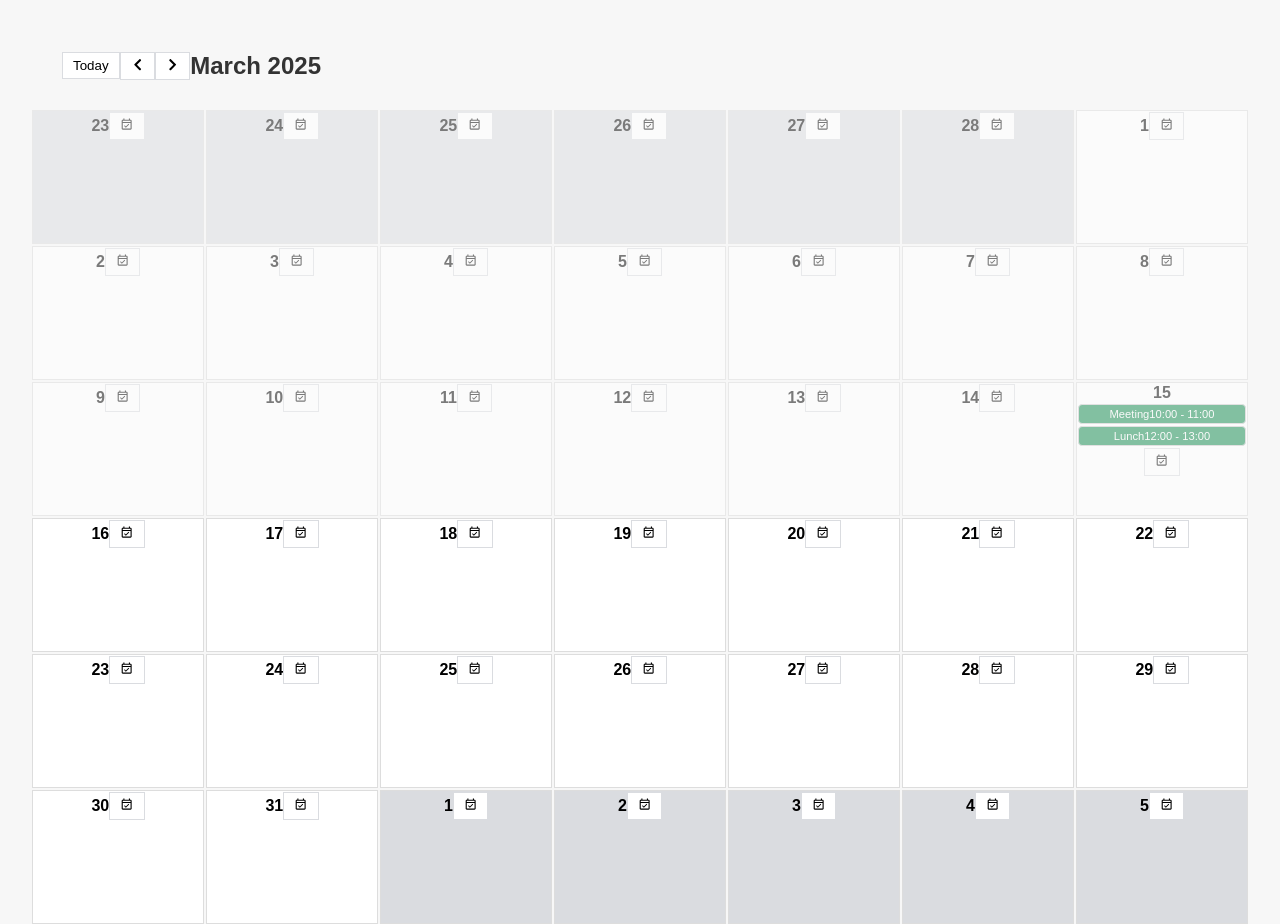
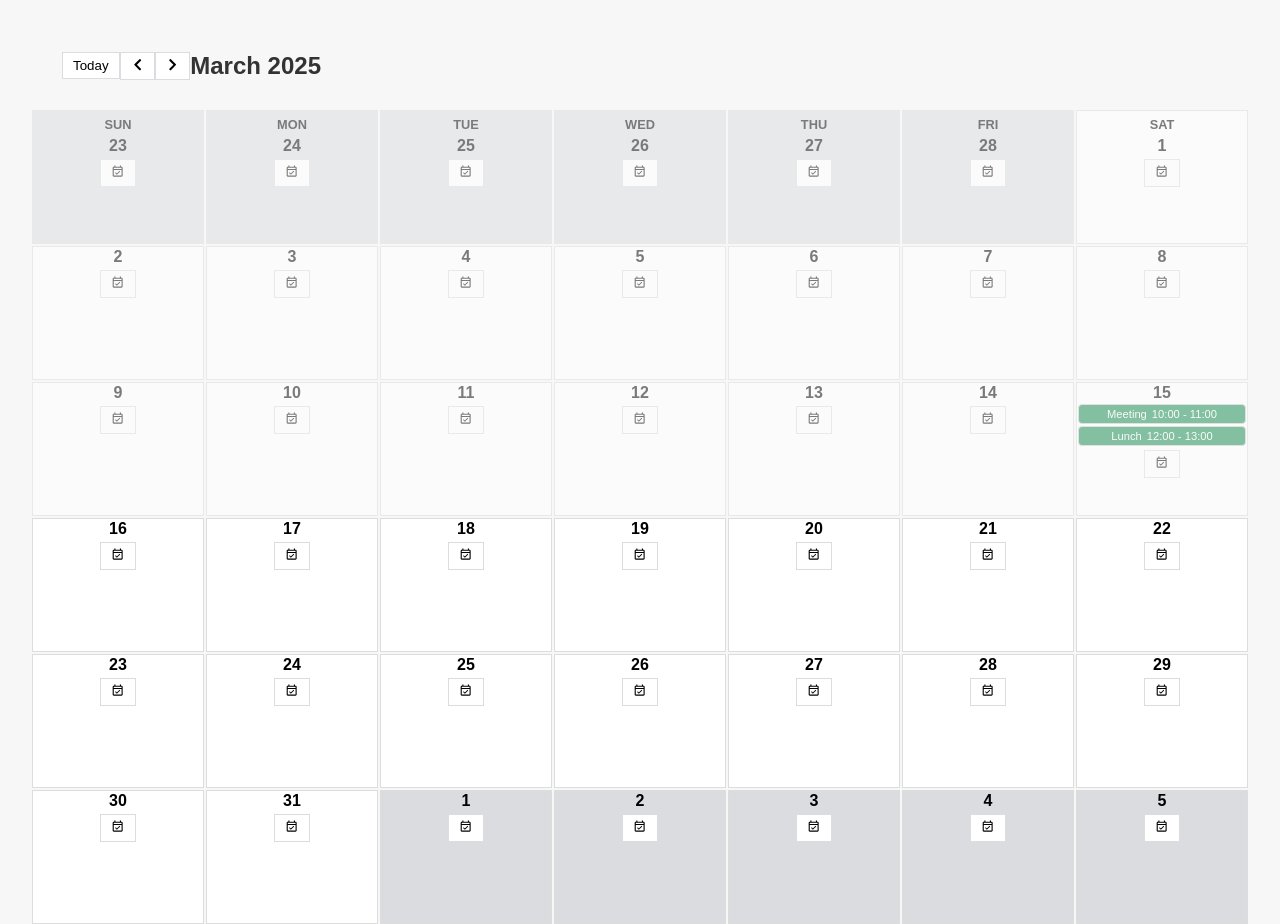
Before and after one commit to SantiagoYanezFerreiro/google-calendar-clone, a React (Vite) app: page / in a window 1280 px wide. Built offline with nearby package versions, Linux system fonts and the light colour scheme.

Commit message:
final aesthetic touches, adding day name in letters spaced + add event button

```diff
--- a/src/components/Calendar.tsx
+++ b/src/components/Calendar.tsx
@@ -108,10 +108,16 @@ const Calendar: React.FC<CalendarProps> = ({ events, onEventClick }) => {
             );
           return (
             <div key={index} className={dayClass}>
+              {index < 7 && (
+                <div className="day-abbr">
+                  {format(day, "EEE").toUpperCase()}
+                </div>
+              )}
               <span className="day-number">{format(day, "d")}</span>
               {eventsForDay.slice(0, 2).map((event, idx) => (
                 <Event key={idx} event={event} onClick={onEventClick} />
               ))}
+              <div className="add-event-container">
                 <button
                   className="add-event-button"
                   aria-label="Add event"
@@ -127,6 +133,7 @@ const Calendar: React.FC<CalendarProps> = ({ events, onEventClick }) => {
                 >
                   <MdOutlineEventAvailable />
                 </button>
+              </div>
               {eventsForDay.length > 2 && (
                 <button
                   className="overflow-button"
--- a/src/components/Event.tsx
+++ b/src/components/Event.tsx
@@ -32,9 +32,11 @@ const Event: React.FC<EventProps> = ({ event, onClick }) => {
       }}
     >
       <p className="event-name-time">
-        {event.name}
-        {format(new Date(event.startTime), "HH:mm")} -{" "}
-        {format(new Date(event.endTime), "HH:mm")}
+        <span className="event-name">{event.name}</span>
+        <span className="event-time">
+          {format(new Date(event.startTime), "HH:mm")} -{" "}
+          {format(new Date(event.endTime), "HH:mm")}
+        </span>
       </p>
     </div>
   );
--- a/src/styles.css
+++ b/src/styles.css
@@ -9,6 +9,41 @@ h1,
 h2,
 h3 {
   color: #333; /* Default Text */
+}
+
+label {
+  color: #777; /* Modal Form Label Text */
+}
+
+button {
+  border: 1px solid #dadce0; /* Button Border */
+  background-color: #fff;
+  padding: 5px 10px;
+  cursor: pointer;
+}
+
+button:hover {
+  background-color: #f1f3f4; /* Button Hover Background */
+}
+
+button.save {
+  border: 1px solid hsl(150, 80%, 30%); /* Save/Add Button Border */
+  background-color: hsl(150, 80%, 95%); /* Save/Add Button Background */
+  color: hsl(150, 80%, 10%); /* Save/Add Button Text */
+}
+
+button.save:hover {
+  background-color: hsl(150, 80%, 90%); /* Save/Add Button Hover Background */
+}
+
+button.delete {
+  border: 1px solid hsl(0, 75%, 60%); /* Delete Button Border */
+  background-color: hsl(0, 75%, 95%); /* Delete Button Background */
+  color: hsl(0, 75%, 10%); /* Delete Button Text */
+}
+
+button.delete:hover {
+  background-color: hsl(0, 75%, 90%); /* Delete Button Hover Background */
 }
 
 .calendar-container {
@@ -55,6 +90,14 @@ h3 {
   font-weight: bold;
 }
 
+.day-abbr {
+  font-size: 0.8rem;
+  font-weight: bold;
+  margin-top: 5px;
+  margin-bottom: 5px; /* Adjust spacing as needed */
+  text-align: center;
+}
+
 .overflow-button {
   margin-top: 5px;
   padding: 10px;
@@ -76,11 +119,15 @@ h3 {
   z-index: 1000;
 }
 
+.modal h3 {
+  color: #555; /* Modal Date Header Text */
+}
+
 .modal-closing {
   opacity: 0;
 }
 
-error {
+.error {
   color: red;
   margin-top: 10px;
 }
@@ -98,6 +145,10 @@ error {
   margin: 1px;
 }
 
+.event-time {
+  margin-left: 5px;
+}
+
 .event.red {
   background-color: hsl(0, 75%, 60%); /* Red Event */
 }
@@ -110,46 +161,12 @@ error {
   background-color: hsl(150, 80%, 30%); /* Green Event */
 }
 
-button {
-  border: 1px solid #dadce0; /* Button Border */
-  background-color: #fff;
-  padding: 5px 10px;
-  cursor: pointer;
-}
-
-button:hover {
-  background-color: #f1f3f4; /* Button Hover Background */
-}
-
-button.save {
-  border: 1px solid hsl(150, 80%, 30%); /* Save/Add Button Border */
-  background-color: hsl(150, 80%, 95%); /* Save/Add Button Background */
-  color: hsl(150, 80%, 10%); /* Save/Add Button Text */
-}
-
-button.save:hover {
-  background-color: hsl(150, 80%, 90%); /* Save/Add Button Hover Background */
-}
-
-button.delete {
-  border: 1px solid hsl(0, 75%, 60%); /* Delete Button Border */
-  background-color: hsl(0, 75%, 95%); /* Delete Button Background */
-  color: hsl(0, 75%, 10%); /* Delete Button Text */
-}
-
-button.delete:hover {
-  background-color: hsl(0, 75%, 90%); /* Delete Button Hover Background */
+.add-event-container {
+  display: block;
+  margin-top: 4px; /* Adjust spacing as needed */
 }
 
 .today {
   background-color: hsl(200, 80%, 50%); /* Today's Day Text Background */
   color: white; /* Today's Day Text */
 }
-
-label {
-  color: #777; /* Modal Form Label Text */
-}
-
-.modal h3 {
-  color: #555; /* Modal Date Header Text */
-}
```
Lines whose indentation alone changed are shown as unchanged.
